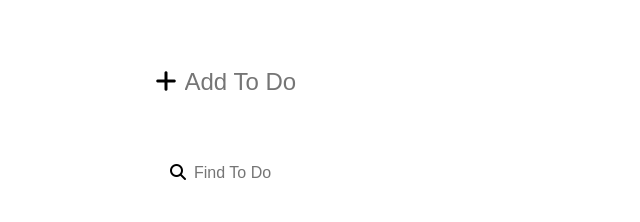
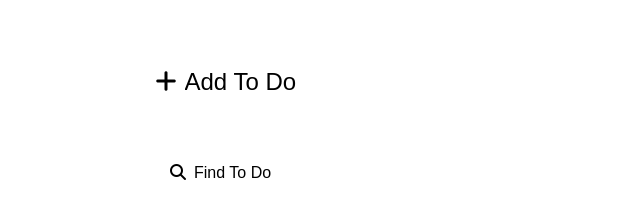
Before and after one commit to yumcoding/first-react-to-do, a React (Create React App) app: page / in a window 1280 px wide. Shown: the top 222 px of the page, without its empty margins (319-959 px from the left). Built offline with nearby package versions, Linux system fonts and the light colour scheme.

Commit message:
change placeholder color

```diff
--- a/src/components/TodoInput/todoinput.css
+++ b/src/components/TodoInput/todoinput.css
@@ -16,6 +16,9 @@
   font-size: 1.5rem;
   transition: all 0.3s linear;
 }
+::placeholder {
+  color: #000;
+}
 
 .input:focus {
   outline: 0;
```
